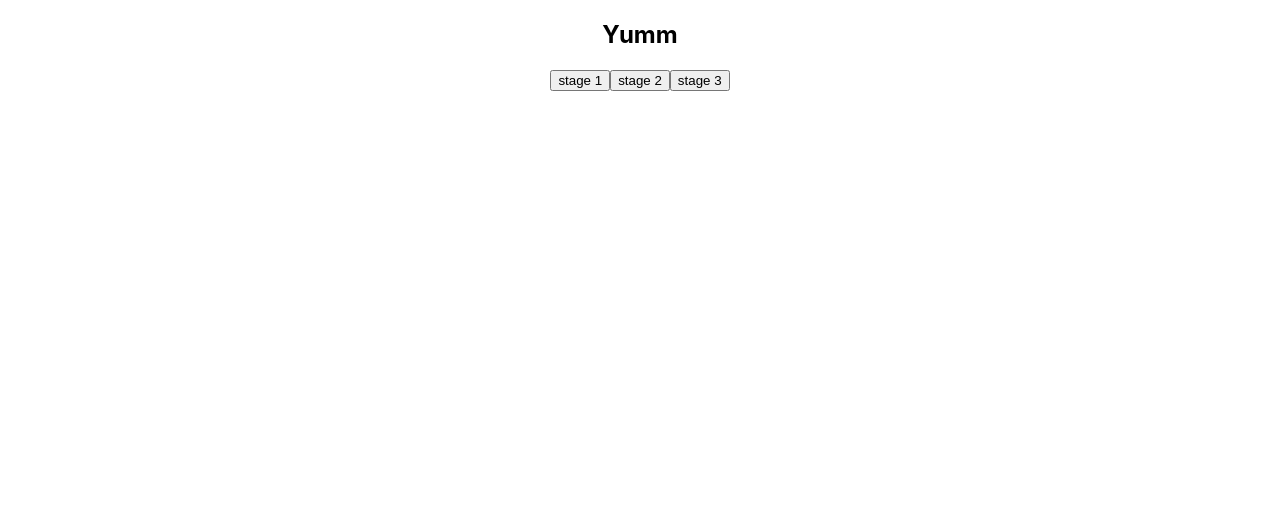
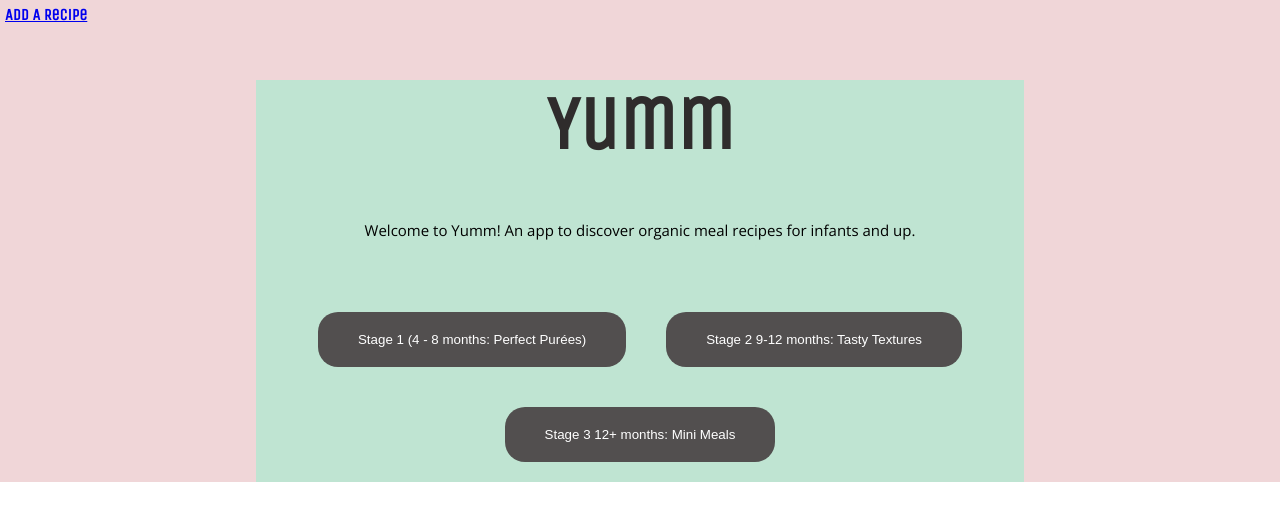
Before and after one commit to Katiana-lee/Yumm, a React (Create React App) app in the folder client/: page / in a window 1280 px wide. Shown: the top 520 px of the page. Built offline with nearby package versions, Linux system fonts and the light colour scheme; no server answers.

Commit message:
some CSS

```diff
--- a/client/public/index.html
+++ b/client/public/index.html
@@ -24,7 +24,7 @@
       work correctly both with client-side routing and a non-root public URL.
       Learn how to configure a non-root public URL by running `npm run build`.
     -->
-    <title>React App</title>
+    <link href="https://fonts.googleapis.com/css2?family=Open+Sans&family=Unica+One&display=swap" rel="stylesheet">    <title>Yumm</title>
   </head>
   <body>
     <noscript>You need to enable JavaScript to run this app.</noscript>
--- a/client/src/App.css
+++ b/client/src/App.css
@@ -1,38 +1,127 @@
-.App {
-  text-align: center;
+/* #e4dac3 #f1e3bc #bfe4d2 #f0d6d8 #3f382f */
+
+nav {
+  display: flex;
+  padding: 5px;
+  width: 100vw;
+  box-sizing: border-box;
+  justify-content: space-between;
+  border-bottom: 1px solid #bfe4d2;
+  text-decoration: none;
+  border-bottom: 1px solid transparent;
+  transition: all 0.2s;
+  font-family: "Unica One";
+  font-weight: 900;
+  color: #3f382f;
+
 }
 
-.App-logo {
-  height: 40vmin;
-  pointer-events: none;
+form label,
+form input,
+form button, h4 {
+  margin: 5px 0;
+  font-family: "Open Sans";
+  width: 50vw;
+  box-sizing: border-box;
+  width: 50vw;
+  min-width: 280px;
+  margin: 20px auto 0;
+  display: flex;
+  flex-direction: column;
+  justify-content: center;
+  align-items: center;
 }
 
-@media (prefers-reduced-motion: no-preference) {
-  .App-logo {
-    animation: App-logo-spin infinite 20s linear;
-  }
+
+form input:focus,
+form button:focus {
+  outline: 1px solid #f0d6d8;
+}
+form h4 {
+  font-family: "Unica One";
+  font-weight: 700;
+  color: #3f382f;
+}
+form label {
+  color: f0d6d8;
+  font-weight: 600;
+  text-shadow: 3px 3px 6px #e4dac3;
+}
+form input,
+form button {
+  font-weight: 600;
+  background-color: #f1e3bc;
+  color: white;
+  transition: all 0.2s;
+}
+form button:hover {
+  color: #bfe4d2;
+  background-color: white;
 }
 
-.App-header {
-  background-color: #282c34;
-  min-height: 100vh;
-  display: flex;
-  flex-direction: column;
-  align-items: center;
-  justify-content: center;
-  font-size: calc(10px + 2vmin);
-  color: white;
-}
+.home {
+  margin: 0 auto;
+  width: 60%;
+  text-align: center;
+  background-color: #bfe4d2
+  }
 
-.App-link {
-  color: #61dafb;
-}
+  .home h1{
+    font-family: 'Unica One', serif;
+    font-size: 75px;
+    margin-bottom: 10px;
+    color:  #2F2C2C;
+  }
 
-@keyframes App-logo-spin {
-  from {
-    transform: rotate(0deg);
+  .home{
+    font-family: 'Open Sans', serif;
+    font-weight: 100;
+    font-size: 20px;
+    margin: 0 auto;
   }
-  to {
-    transform: rotate(360deg);
+
+  .home p {
+    margin: 25px 0px;
+    padding: 25px 70px;
+    font-weight: 300;
+    line-height: 23px;
+    font-size: 15px;
   }
-}
+
+  .home button {
+    background-color: #524F4F;
+    color: white;
+    outline: none;
+    border: none;
+    border-radius: 20px;
+    padding: 20px 40px;
+    margin: 20px;
+  }
+
+  .home Link button :hover{
+    background-color: #2F2C2C
+  }
+
+  @media only screen and (max-width: 768px) {
+    /* default iPad screens */
+  .home-div p {
+    padding: 25px 0px
+  }
+  }
+
+  @media only screen and (max-device-width: 480px) {
+    /* styles for mobile browsers smaller than 480px;
+    (iPhone) */
+  .home h1 {
+    font-size: 50px;
+  }
+
+  .home p {
+    font-size: 11px;
+    line-height: 20px;
+  }
+  }
+
+  .app {
+    background-color: #f0d6d8;
+  }
--- a/client/src/App.js
+++ b/client/src/App.js
@@ -5,6 +5,7 @@ import axios from "axios"
 import Home from "./components/Home"
 import Recipes from "./components/Recipes"
 import Form from "./components/Form"
+import Nav from "./components/Nav"
 import './App.css';
 
 function App() {
@@ -33,14 +34,17 @@ function App() {
   }
 
   return (
-    <div className="App">
+    <div className="app">
+      <Nav />
       <Route exact path='/'>
-        <Home recipes={recipes} filterData={filterData}/>
+        <main>
+          <Home recipes={recipes} filterData={filterData} />
+          </main>
       </Route>
       <Route path='/recipes'>
         <Recipes stageData={stageData}/>
       </Route>
-      <Route path='/recipes'>
+      <Route path='/new'>
         <Form setToggleFetch={setToggleFetch} />
       </Route>
    </div>
--- a/client/src/components/Form.jsx
+++ b/client/src/components/Form.jsx
@@ -6,7 +6,7 @@ function Form(props) {
   const [title, setTitle] = useState("")
   const [ingredients, setIngredients] = useState("")
   const [recipe, setRecipe] = useState("")
-  const [stage, setStage] = useState("")
+  const [stage, setStage] = useState(1)
 
   const handleSubmit = async (e) => {
     e.preventDefault()
--- a/client/src/components/Home.jsx
+++ b/client/src/components/Home.jsx
@@ -2,11 +2,15 @@ import { Link } from "react-router-dom"
 
 function Home(props) {
 
-  const buttons = ['stage 1', 'stage 2', 'stage 3']
+  const buttons = [
+    'Stage 1 (4 - 8 months: Perfect Purées)',
+    'Stage 2 9-12 months: Tasty Textures',
+    'Stage 3 12+ months: Mini Meals']
 
 return (
   <div className="home">
-    <h2>Yumm</h2>
+    <h1>Yumm</h1>
+    <p>Welcome to Yumm! An app to discover organic meal recipes for infants and up. </p>
     {buttons.map((stage, index) => (
       <button onClick={() => props.filterData(index + 1)}>{stage}</button>
     ))}
--- /dev/null
+++ b/client/src/components/Nav.jsx
@@ -0,0 +1,11 @@
+import { Link } from "react-router-dom"
+
+function Nav(props) {
+  return (
+    <nav>
+      {/* <Link to="/recipes">Recipes</Link> */}
+      <Link to="/new">Add A Recipe</Link>
+    </nav>
+  )
+}
+export default Nav
```
Also changed, not shown: client/src/index.css (line endings or trailing spaces), 1 other file (tests, documents, lock files or other folders).
